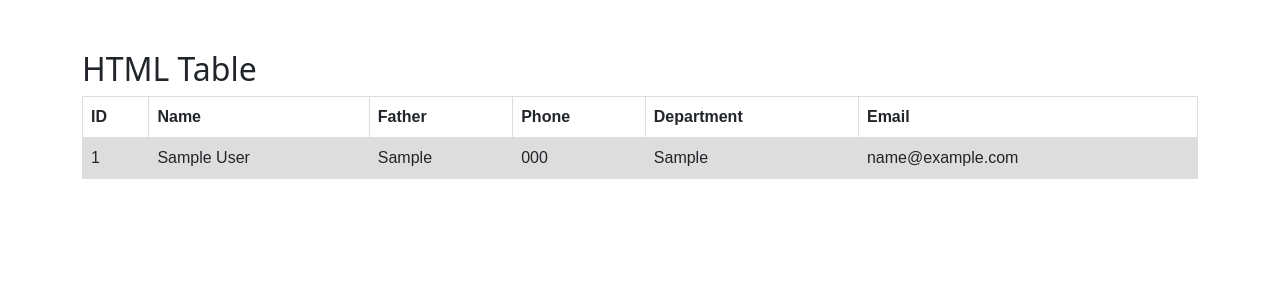
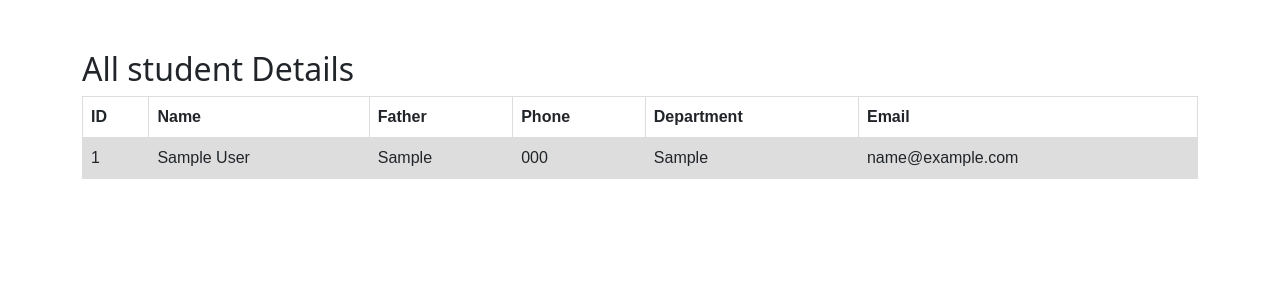
Before and after one commit to prashanta0234/DBMS-simple, a PHP site: page /allStudent.php in a window 1280 px wide. Shown: the part 56-356 px from the top of the page. Run offline with PHP 8.4, Linux system fonts and the light colour scheme; tables that the repository leaves empty or names only in its code hold one stand-in row (values such as "Sample post").

Commit message:
Its final

```diff
--- a/allStudent.php
+++ b/allStudent.php
@@ -63,7 +63,7 @@ tr:nth-child(even) {
             </div>
           </nav>
 <div class="table container">
-<h2>HTML Table</h2>
+<h2>All student Details</h2>
 
 <table>
   <tr>
--- a/viewStudent.php
+++ b/viewStudent.php
@@ -129,7 +129,7 @@ i{
 <form action="viewStudent.php" method="POST">
 <div class="input-group mb-3 m-3 search">
 
-    <input class="form-control" placeholder="Student Id" aria-label="Recipient's username" aria-describedby="button-addon2" type="email" name="sid">
+    <input class="form-control" placeholder="Student Email" aria-label="Recipient's username" aria-describedby="button-addon2" type="email" name="sid">
 
     <button class="btn btn-outline-secondary"  type="submit" id="button-addon2"> <i class="bi bi-search"></i></button>
 
```
